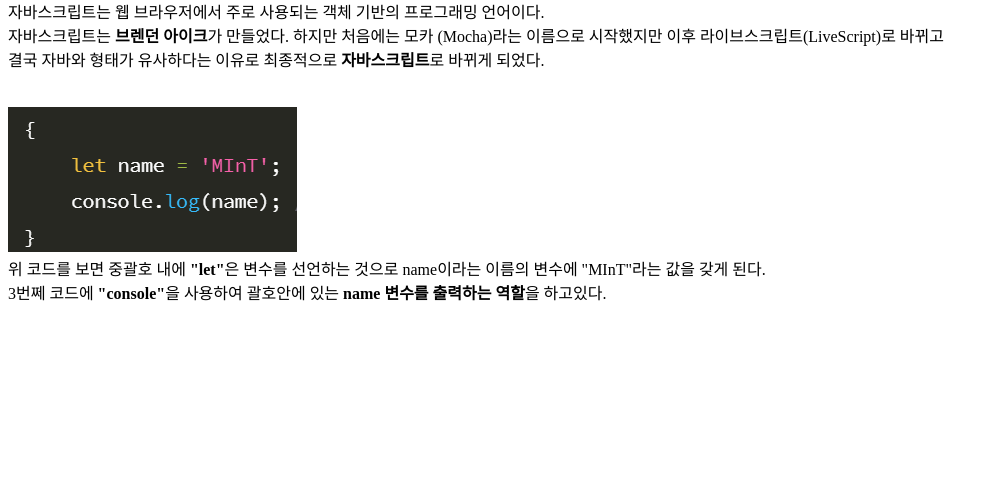
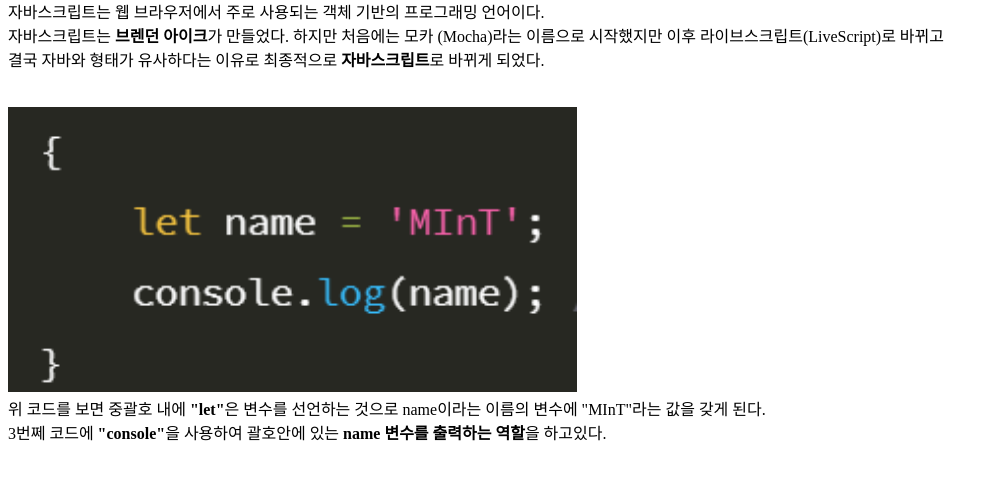
Before and after one commit to YEJ00N/WEB1, a plain HTML site: page 3.html in a window 1280 px wide. Shown: the part 202-682 px from the top of the page, without its empty margins (0-998 px from the left). Drawn offline with Linux system fonts and the light colour scheme; files whose address does not match are found by name.

Commit message:
언어소개 수정

```diff
--- a/3.html
+++ b/3.html
@@ -17,7 +17,7 @@
     자바스크립트는 웹 브라우저에서 주로 사용되는 객체 기반의 프로그래밍 언어이다.
     <br>자바스크립트는 <strong>브렌던 아이크</strong>가 만들었다. 하지만 처음에는 모카 (Mocha)라는 이름으로 시작했지만 이후 라이브스크립트(LiveScript)로 바뀌고
     <br>결국 자바와 형태가 유사하다는 이유로 최종적으로 <strong>자바스크립트</strong>로 바뀌게 되었다.<br><br><br>
-    <img src="C:\Users\shinyejoon\Desktop\web\JS lang.png">
+    <img src="JS lang.png" width = 45%>
     <br>위 코드를 보면 중괄호 내에 <strong>"let"</strong>은 변수를 선언하는 것으로 name이라는 이름의 변수에 "MInT"라는 값을 갖게 된다.
     <br>3번쩨 코드에 <strong>"console"</strong>을 사용하여 괄호안에 있는 <strong>name 변수를 출력하는 역할</strong>을 하고있다.
     </p>
```
Also changed, not shown: 2.html (+1 -1 lines).
